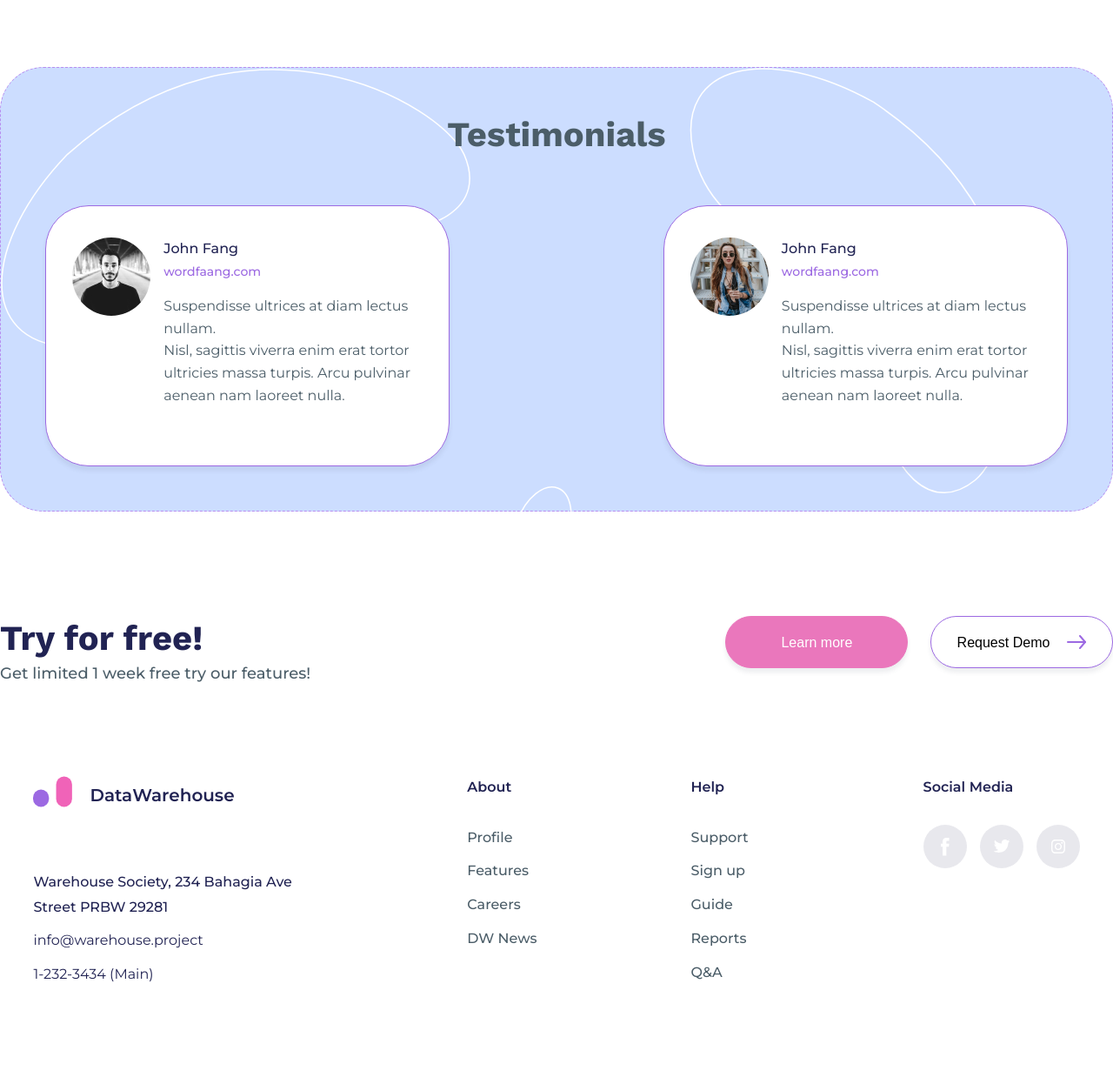
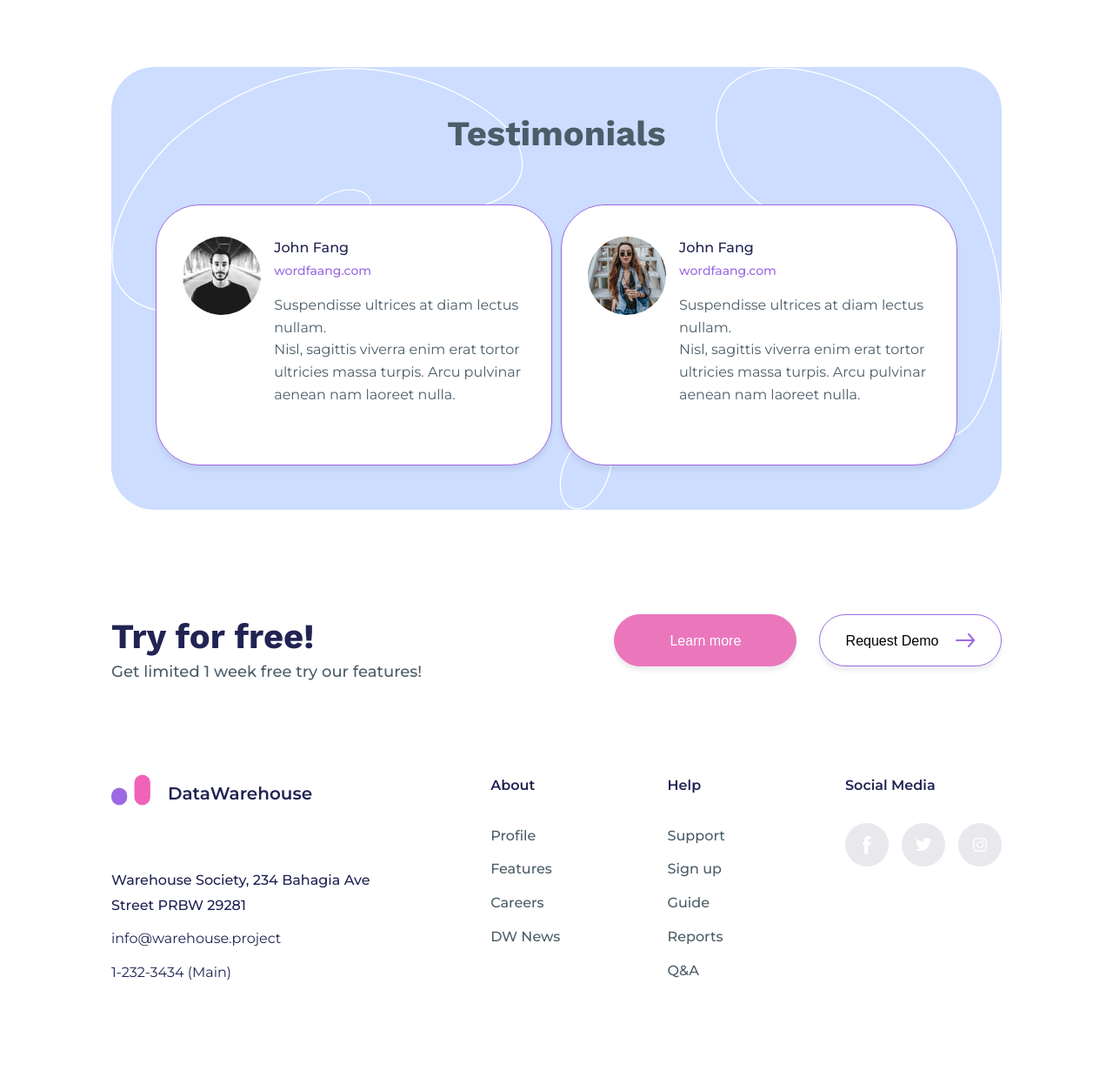
Before and after one commit to vldk11235/Sofiia-Vlad-project, a plain HTML site: page Pr_1/index.html in a window 1280 px wide. Shown: the top 1246 px of the page at 87% size. Drawn offline with nearby package versions, Linux system fonts and the light colour scheme.

Commit message:
modified

```diff
--- a/Pr_1/css/main.css
+++ b/Pr_1/css/main.css
@@ -374,9 +374,11 @@
   }
 
   .testimonials {
+    display: block;
+    margin-left: 10%;
+    margin-right: 10%;
     background: #ccddff;
     border-radius: 50px;
-    border: 1px dashed #b78ef0;
     margin-top: 6vw;
     padding: 4vw;
     position: relative;
@@ -462,7 +464,7 @@
   }
 
   .try {
-    margin: 120px 0 103px;
+    margin: 120px 10% 103px;
     display: flex;
     justify-content: space-between;
   }
@@ -480,7 +482,10 @@
       margin: 10vw 0;
     }
   }
-
+  .footer{
+    margin-left: 7%;
+    margin-right: 7%;
+  }
   .footer-box {
     display: flex;
     justify-content: space-between;
```
Also changed, not shown: 2 other files.
